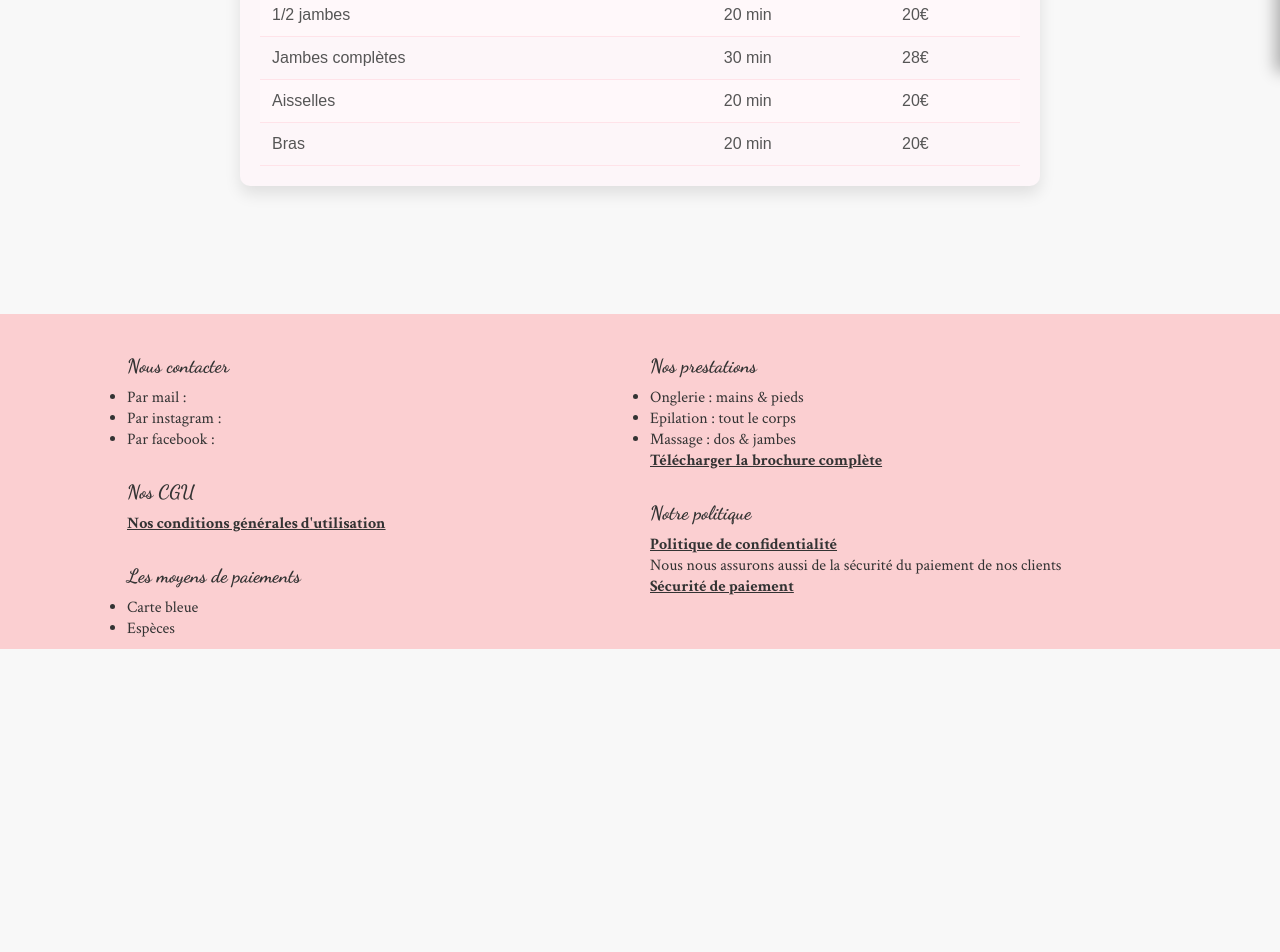
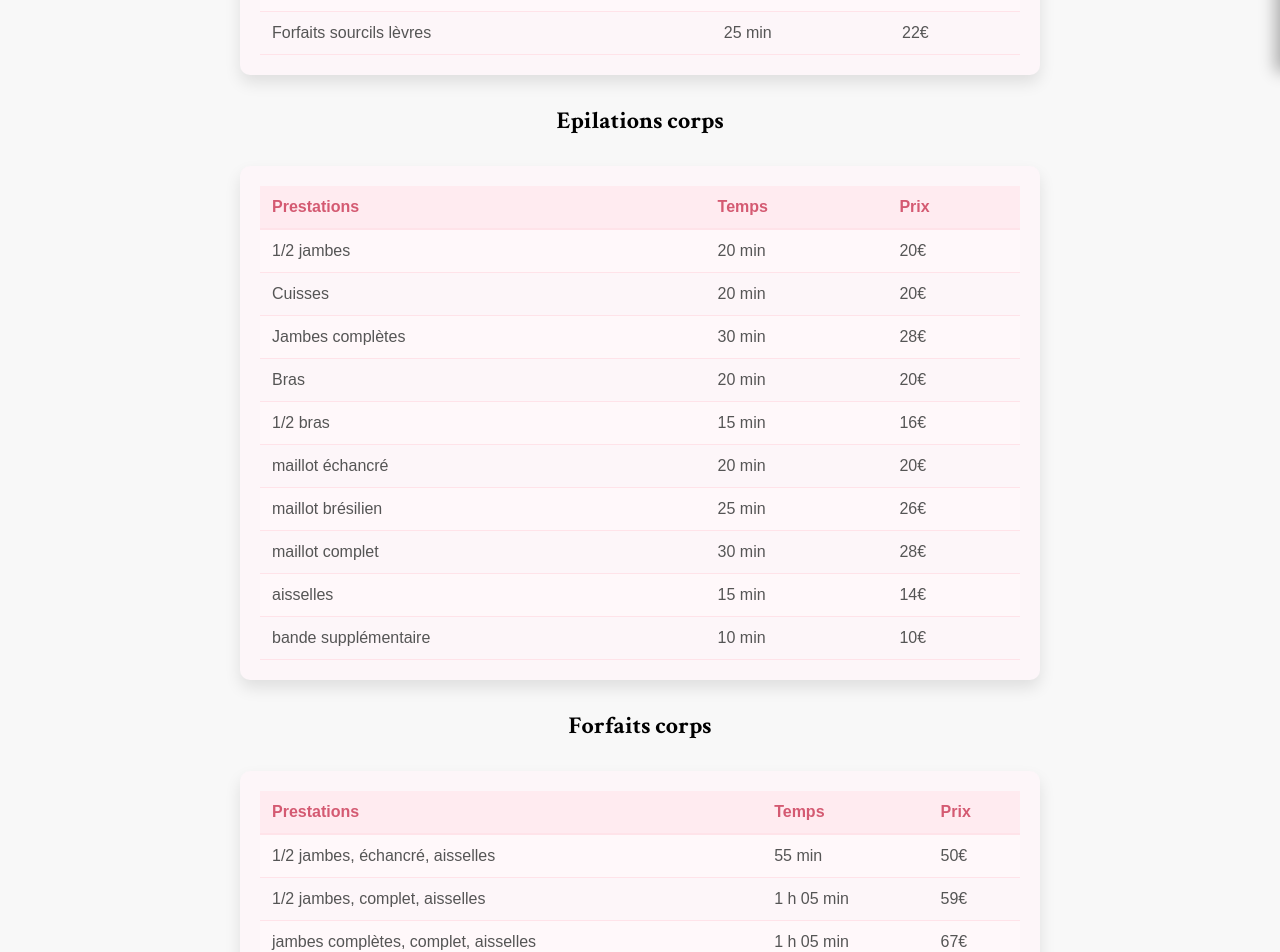
Before and after one commit to Kez0X/Lesthetique, a SvelteKit app: page /epilations in a window 1280 px wide. Shown: the part 728-1680 px from the top of the page. Before the commit the page ends 1377 px from the top, so only its background shows below. Built offline with nearby package versions, Linux system fonts and the light colour scheme.

Commit message:
feat : épilations page

```diff
--- a/src/lib/footer.svelte
+++ b/src/lib/footer.svelte
@@ -7,9 +7,9 @@
         <div class="section-right">
             <h3>Nous contacter</h3>
             <ul>
-                <li>Par mail : </li>
-                <li>Par instagram : </li>
-                <li>Par facebook : </li>
+                <li>Par mail : esthetiqueaa69@gmail.com</li>
+                <li>Par instagram : estheticienne69</li>
+                <li>Par facebook : anaïs delice</li>
             </ul>
             <h3>Nos CGU</h3>
             <a href="" >Nos conditions générales d'utilisation</a>
--- a/src/lib/navbar.svelte
+++ b/src/lib/navbar.svelte
@@ -47,20 +47,34 @@
 		<h1>L'esthétiqueAA</h1>
 
 		<!-- Catégories avec images de fond, rendant chaque élément cliquable -->
-		<a href="/onglerie" class="menu-item" style="background-image: url({Onglerie});"><div class="menu-item-back">Onglerie</div></a>
-		<a href="/epilations" class="menu-item" style="background-image: url({Epilations});"><div class="menu-item-back">Épilations</div></a>
-		<a href="/soins-corps" class="menu-item" style="background-image: url({Massages});"><div class="menu-item-back">Soins Corps</div></a>
-		<a href="/soins-visage" class="menu-item" style="background-image: url({Soins});"><div class="menu-item-back">Soins Visages</div></a>
-		<a href="/rehaussement-cils" class="menu-item" style="background-image: url({Rehaussement});"><div class="menu-item-back">Réhaussement de Cils</div></a>
-		<a href="/forfaits" class="menu-item" style="background-image: url({Forfaits});"><div class="menu-item-back">Forfaits</div></a>
+		<a href="/onglerie" class="menu-item" style="background-image: url({Onglerie});" on:click={toggleMenu}>
+			<div class="menu-item-back">Onglerie</div>
+		</a>
+		<a href="/epilations" class="menu-item" style="background-image: url({Epilations});" on:click={toggleMenu}>
+			<div class="menu-item-back">Épilations</div>
+		</a>
+		<a href="/soins-corps" class="menu-item" style="background-image: url({Massages});" on:click={toggleMenu}>
+			<div class="menu-item-back">Soins Corps</div>
+		</a>
+		<a href="/soins-visage" class="menu-item" style="background-image: url({Soins});" on:click={toggleMenu}>
+			<div class="menu-item-back">Soins Visages</div>
+		</a>
+		<a href="/rehaussement-cils" class="menu-item" style="background-image: url({Rehaussement});" on:click={toggleMenu}>
+			<div class="menu-item-back">Réhaussement de Cils</div>
+		</a>
+		<a href="/forfaits" class="menu-item" style="background-image: url({Forfaits});" on:click={toggleMenu}>
+			<div class="menu-item-back">Forfaits</div>
+		</a>
 
 		<!-- Lien de contact direct en bas du menu -->
 		<div class="contact-estheticiennes">
 			<div class="social-icons">
 				<a href=""><img src={Facebook} alt="Facebook"></a>
-				<a href="https://www.instagram.com/anaisdelice.estheticienne69?utm_source=ig_web_button_share_sheet&igsh=ZDNlZDc0MzIxNw=="><img src={Instagram} alt="Instagram"></a>
+				<a href="https://www.instagram.com/anaisdelice.estheticienne69?utm_source=ig_web_button_share_sheet&igsh=ZDNlZDc0MzIxNw==">
+					<img src={Instagram} alt="Instagram">
+				</a>
 			</div>
-			<a href="/contact">Contacter les esthéticiennes</a>
+			<a href="/contact" on:click={toggleMenu}>Contacter les esthéticiennes</a>
 		</div>
 	</div>
 </div>
--- a/src/routes/+page.svelte
+++ b/src/routes/+page.svelte
@@ -33,7 +33,7 @@
 					<p class="follow-us">Notre secteur d'activité : Oullins, Pierre Bénite, La Mulatière</p>
 					<p class="follow-us">Nous suivre sur les réseaux sociaux</p>
 					<div class="social-icons">
-						<a href=""><img src={Facebook} alt="Facebook"></a>
+						<a href="https://www.facebook.com/profile.php?id=61563897359229"><img src={Facebook} alt="Facebook"></a>
 						<a href="https://www.instagram.com/anaisdelice.estheticienne69?utm_source=ig_web_button_share_sheet&igsh=ZDNlZDc0MzIxNw=="><img src={Instagram} alt="Instagram"></a>
 					</div>
 				</div>
--- a/src/routes/contact/+page.svelte
+++ b/src/routes/contact/+page.svelte
@@ -13,13 +13,13 @@
     <p>Par appel, SMS, email, Facebook ou Instagram (réponse sous 24h à 48h) :</p>
 
     <div class="contact-info">
-        <p><strong>Anaïs :</strong> +33 0 00 00 00 00</p>
+        <p><strong>Anaïs :</strong> +33 6 60 36 34 06</p>
         <p><strong>Alexandrine :</strong> +33 0 00 00 00 00</p>
-        <p>Contactez-nous par mail : <a href="mailto:lesthetiqueA&A@gmail.com">lesthetiqueA&A@gmail.com</a></p>
+        <p>Contactez-nous par mail : <a href="mailto:esthetiqueaa69@gmail.com">esthetiqueaa69@gmail.com</a></p>
     </div>
 
     <div class="social-icons">
-        <a href="#"><img src={FacebookIcon} alt="Facebook" /></a>
+        <a href="https://www.facebook.com/profile.php?id=61563897359229"><img src={FacebookIcon} alt="Facebook" /></a>
         <a href="https://www.instagram.com/anaisdelice.estheticienne69"><img src={InstagramIcon} alt="Instagram" /></a>
     </div>
 
--- a/src/routes/epilations/+page.svelte
+++ b/src/routes/epilations/+page.svelte
@@ -6,17 +6,34 @@
 <script>
     import EpilationsImage from '$lib/images/epilations.png';
 
-    let prestations = [
+    let prestations_visage = [
         { name: "Sourcils", time: "15 min", price: "14€"},
         { name: "Lèvres", time: "10 min", price: "10€" },
         { name: "Menton", time: "10 min", price: "10€" },
-        { name: "Joues", time: "10 min", price: "10€" },
+        { name: "Joues", time: "10 min", price: "14€" },
         { name: "Forfaits visage complet", time: "45 min", price: "45€" },
-        { name: "Maillot complet", time: "30 min", price: "28€" },
-        { name: "1/2 jambes", time: "20 min", price: "20€" },
-        { name: "Jambes complètes", time: "30 min", price: "28€" },
-        { name: "Aisselles", time: "20 min", price: "20€" },
-        { name: "Bras", time: "20 min", price: "20€" }
+        { name: "Forfaits sourcils lèvres", time: "25 min", price: "22€" }
+
+    ];
+
+    let prestations_corps = [
+        { name: "1/2 jambes", time: "20 min", price: "20€"},
+        { name: "Cuisses", time: "20 min", price: "20€"},
+        { name: "Jambes complètes", time: "30 min", price: "28€"},
+        { name: "Bras", time: "20 min", price: "20€"},
+        { name: "1/2 bras", time: "15 min", price: "16€"},
+        { name: "maillot échancré", time: "20 min", price: "20€"},
+        { name: "maillot brésilien", time: "25 min", price: "26€"},
+        { name: "maillot complet", time: "30 min", price: "28€"},
+        { name: "aisselles", time: "15 min", price: "14€"},
+        { name: "bande supplémentaire", time: "10 min", price: "10€"}
+    ];
+
+    let forfaits_corps = [
+        { name: "1/2 jambes, échancré, aisselles", time: "55 min", price: "50€"},
+        { name: "1/2 jambes, complet, aisselles", time: "1 h 05 min", price: "59€"},
+        { name: "jambes complètes, complet, aisselles", time: "1 h 05 min", price: "67€"},
+        { name: "jambes complètes, échancré, aisselles", time: "1 h 15 min", price: "69€"}
     ];
 </script>
 
@@ -25,7 +42,7 @@
         <div class="overlay"></div>
         <h1>Prestations Épilations</h1>
     </div>
-
+    <h3>Epilations visages</h3>
     <div class="prestations-table">
         <table>
             <thead>
@@ -36,7 +53,49 @@
                 </tr>
             </thead>
             <tbody>
-                {#each prestations as prestation}
+                {#each prestations_visage as prestation}
+                    <tr>
+                        <td>{prestation.name}</td>
+                        <td>{prestation.time}</td>
+                        <td>{prestation.price}</td>
+                    </tr>
+                {/each}
+            </tbody>
+        </table>
+    </div>
+    <h3>Epilations corps</h3>
+    <div class="prestations-table">
+        <table>
+            <thead>
+                <tr>
+                    <th>Prestations</th>
+                    <th>Temps</th>
+                    <th>Prix</th>
+                </tr>
+            </thead>
+            <tbody>
+                {#each prestations_corps as prestation}
+                    <tr>
+                        <td>{prestation.name}</td>
+                        <td>{prestation.time}</td>
+                        <td>{prestation.price}</td>
+                    </tr>
+                {/each}
+            </tbody>
+        </table>
+    </div>
+    <h3>Forfaits corps</h3>
+    <div class="prestations-table">
+        <table>
+            <thead>
+                <tr>
+                    <th>Prestations</th>
+                    <th>Temps</th>
+                    <th>Prix</th>
+                </tr>
+            </thead>
+            <tbody>
+                {#each forfaits_corps as prestation}
                     <tr>
                         <td>{prestation.name}</td>
                         <td>{prestation.time}</td>
@@ -120,6 +179,13 @@
         padding: 12px;
     }
 
+    h3{
+        text-align : center;
+        font-size : 1.5em;
+        margin-top : 30px;
+        font-family: 'Crimson Text', sans-serif;
+    }
+
     @media (max-width: 768px) {
         .header-section h1 {
             font-size: 2em;
```
